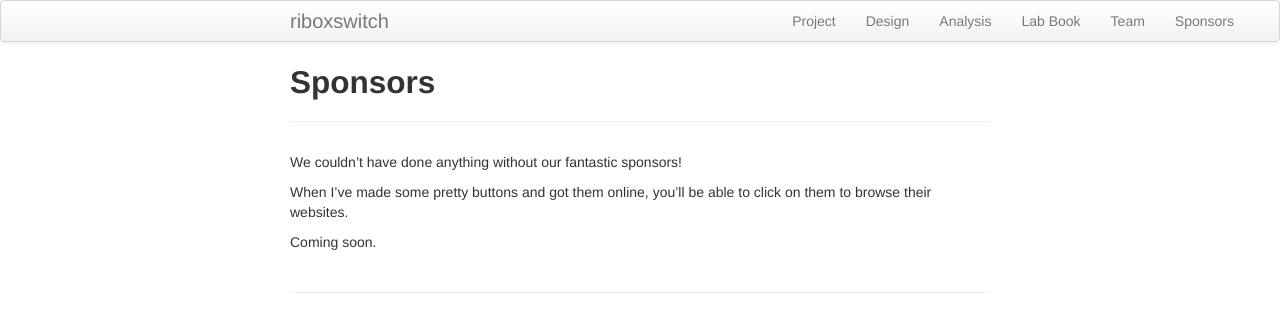
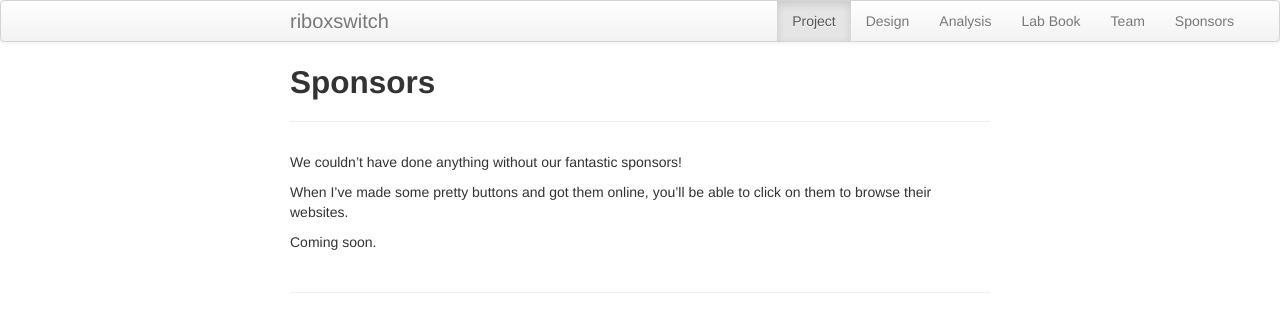
Before and after one commit to riboxswitch/riboxswitch.github.io, a Jekyll site: the page built from sponsors.md, in a window 1280 px wide. Shown: the top 332 px of the page. Built offline with Jekyll 4.4.1, drawn with Linux system fonts in a browser that asks for light colours.

Commit message:
will active nav bar work?

```diff
--- a/_includes/themes/twitter/default.html
+++ b/_includes/themes/twitter/default.html
@@ -34,7 +34,7 @@
           <a class="brand" href="{{ HOME_PATH }}">{{ site.title }}</a>
         </div>
         <ul class="nav navbar-nav">
-          <li><a href="project.html">Project</a></li>
+          <li class="active"><a href="project.html">Project</a></li>
           <li><a href="design.html">Design</a></li>
           <li><a href="analysis.html">Analysis</a></li>
           <li><a href="lab_book.html">Lab Book</a></li>
```
